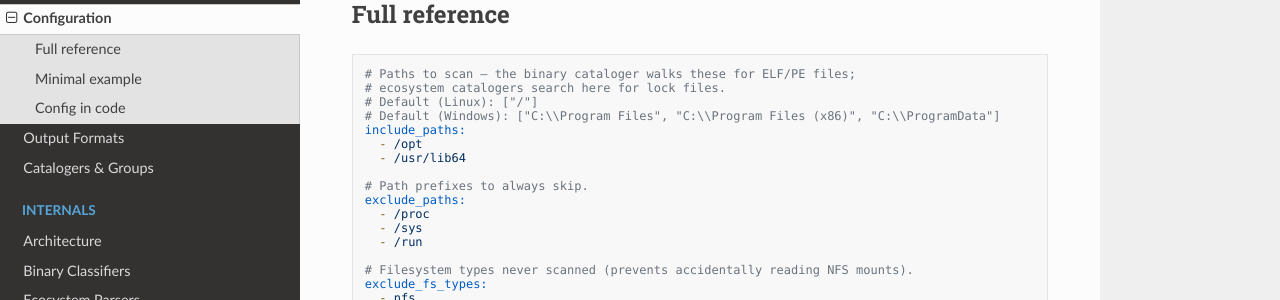
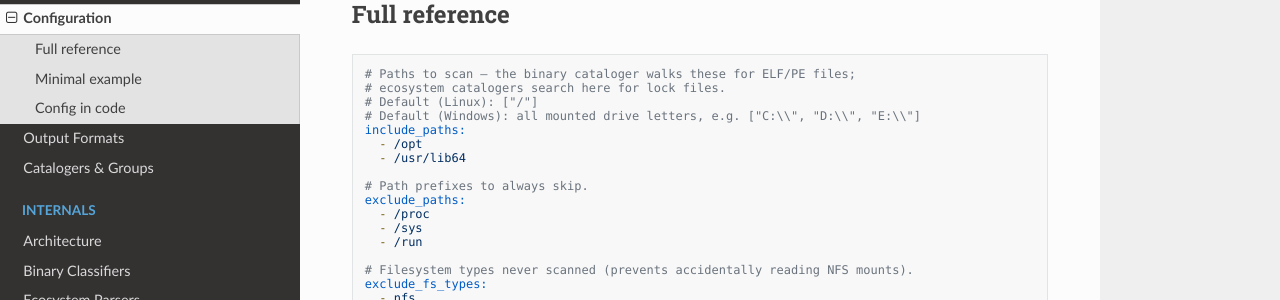
Before and after one commit to Limozacloud/glance, an MkDocs documentation site: the page built from docs/usage/config.md, in a window 1280 px wide and 900 px high. Shown: the part 235-535 px from the top of the window. Built offline with MkDocs 1.6.1, drawn with Linux system fonts in a browser that asks for light colours; nearby versions of some CDN libraries.

Commit message:
docs: update Windows default include_paths to reflect all local fixed drives

```diff
--- a/docs/usage/config.md
+++ b/docs/usage/config.md
@@ -8,7 +8,7 @@ glance accepts a YAML or JSON config file (`--config FILE`) or `Config` object i
 # Paths to scan — the binary cataloger walks these for ELF/PE files;
 # ecosystem catalogers search here for lock files.
 # Default (Linux): ["/"]
-# Default (Windows): ["C:\\Program Files", "C:\\Program Files (x86)", "C:\\ProgramData"]
+# Default (Windows): all mounted drive letters, e.g. ["C:\\", "D:\\", "E:\\"]
 include_paths:
   - /opt
   - /usr/lib64
```
